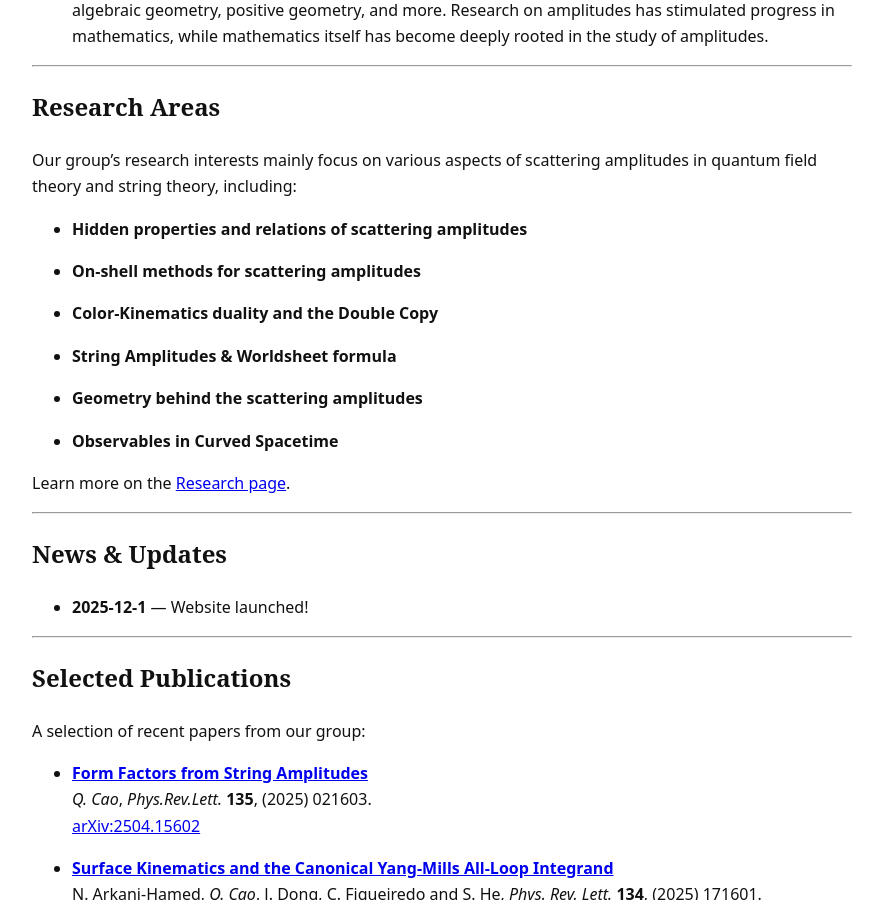
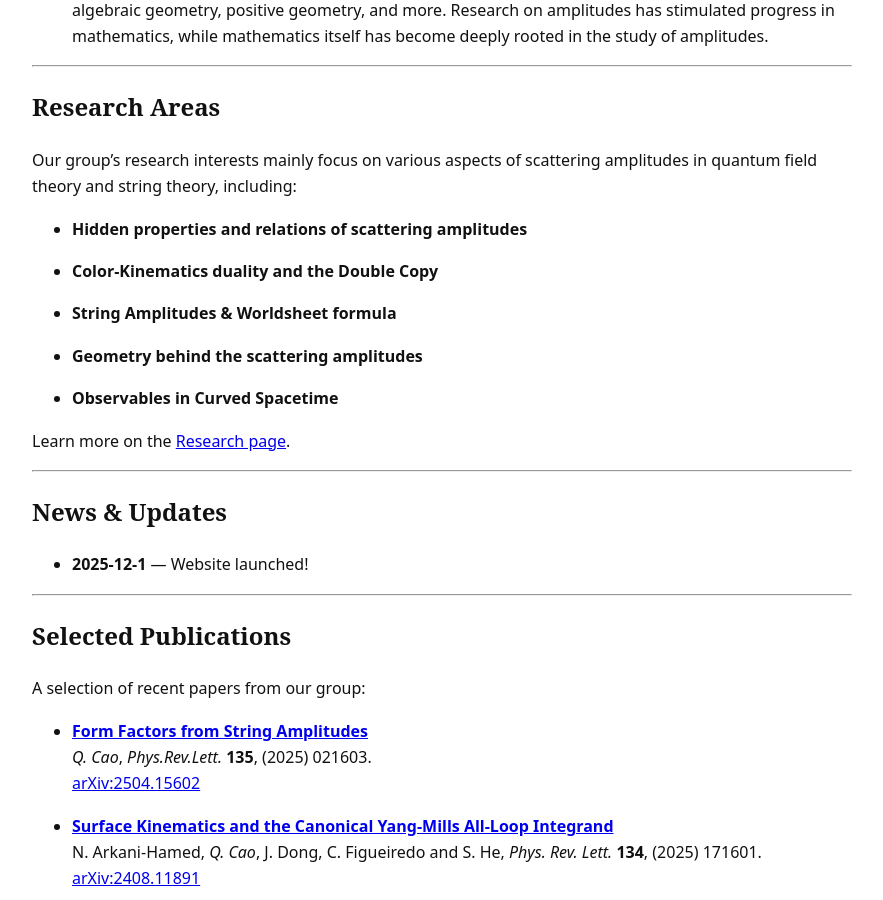
Before and after one commit to QuantumQ1/quantumq1.github.io, a Jekyll site: the page built from index.md, in a window 1280 px wide and 900 px high, scrolled down 1483 px. Shown: the whole window, without its empty margins (198-1081 px from the left). Built offline with Jekyll 4.4.1, drawn with Linux system fonts in a browser that asks for light colours.

Commit message:
Update index.md

```diff
--- a/index.md
+++ b/index.md
@@ -33,8 +33,6 @@ It is astonishing that a seemingly small subfield of QFT can connect to a broad
 Our group’s research interests mainly focus on various aspects of scattering amplitudes in quantum field theory and string theory, including:
 
 - **Hidden properties and relations of scattering amplitudes**
-
-- **On-shell methods for scattering amplitudes**
 
 - **Color-Kinematics duality and the Double Copy**
 
```
